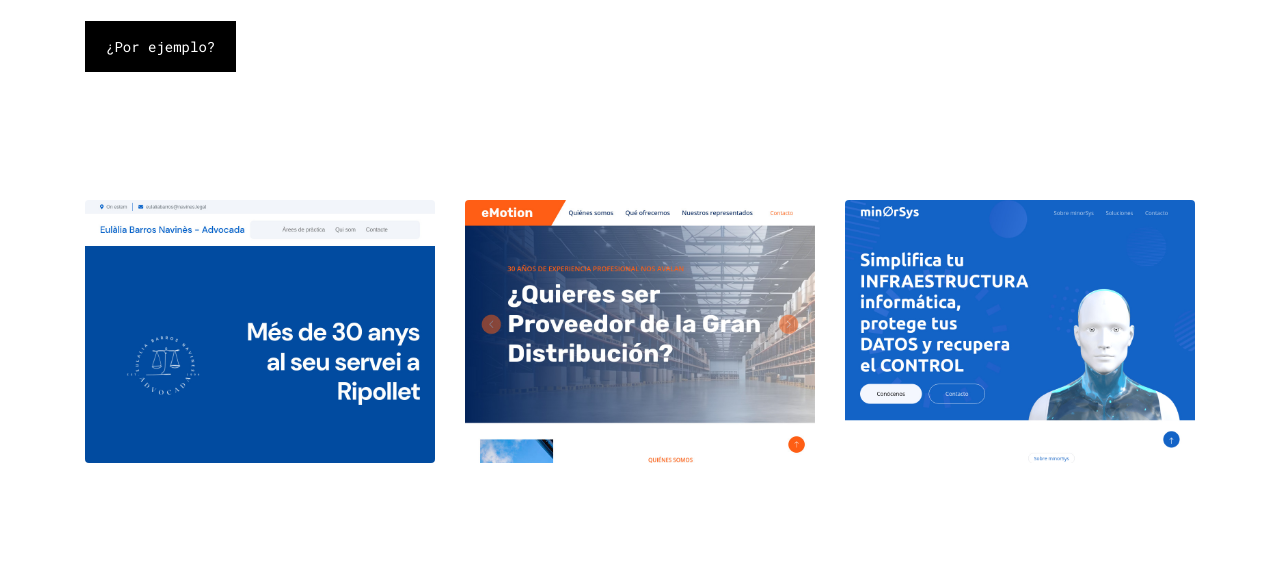
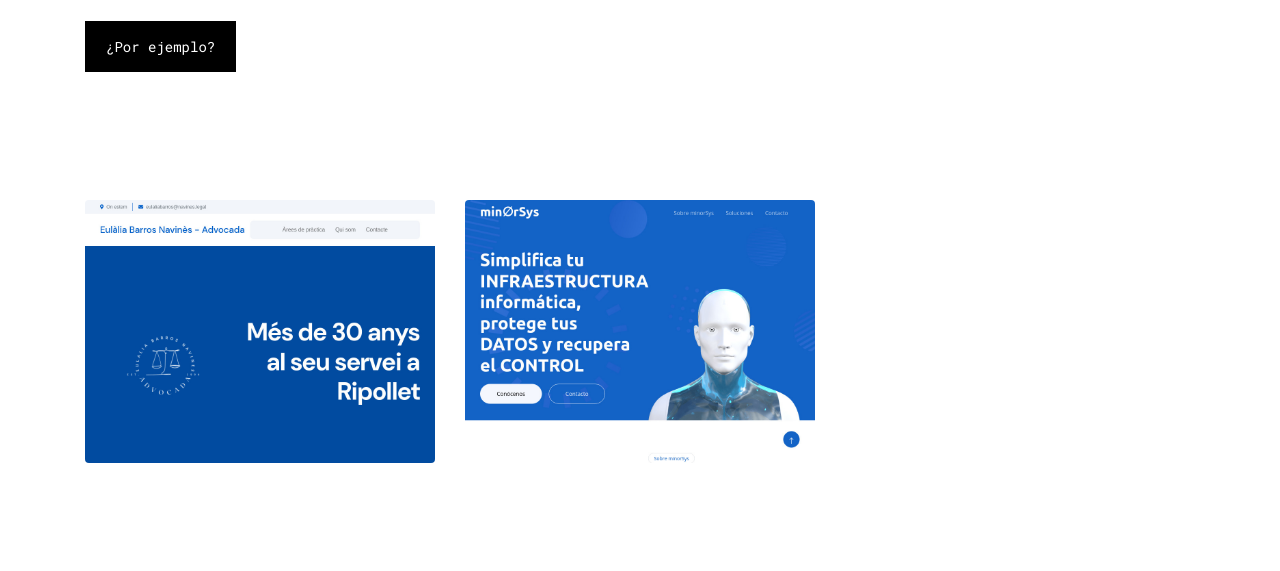
Before and after one commit to dataCustodis/ripoweb, a plain HTML site: page index.html in a window 1280 px wide. Shown: the part 229-800 px from the top of the page. Drawn offline with Linux system fonts and the light colour scheme; files whose address does not match are found by name.

Commit message:
Update index.html

```diff
--- a/index.html
+++ b/index.html
@@ -111,18 +111,18 @@
               </a>
             </div>
 
-            <div class="item web branding col-sm-6 col-md-6 col-lg-4 isotope-mb-2">
+            <!--<div class="item web branding col-sm-6 col-md-6 col-lg-4 isotope-mb-2">
               <a href="portfolio-single-2.html" class="portfolio-item ajax-load-page isotope-item gsap-reveal-img" data-id="2">
                 <div class="overlay">
                   <span class="wrap-icon icon-link2"></span>
                   <div class="portfolio-item-content">
                     <h3>Proyecto e-motionp.com</h3>
-                    <!--<p>branding</p>-->
+                    <!--<p>branding</p>
                   </div>
                 </div>
                 <img src="images/emotion.jpg" class="lazyload  img-fluid" alt="Images" />
               </a>
-            </div>
+            </div>-->
 
             <div class="item web branding col-sm-6 col-md-6 col-lg-4 isotope-mb-2">
               <a href="portfolio-single-3.html" class="portfolio-item ajax-load-page isotope-item gsap-reveal-img" data-id="3">
```
